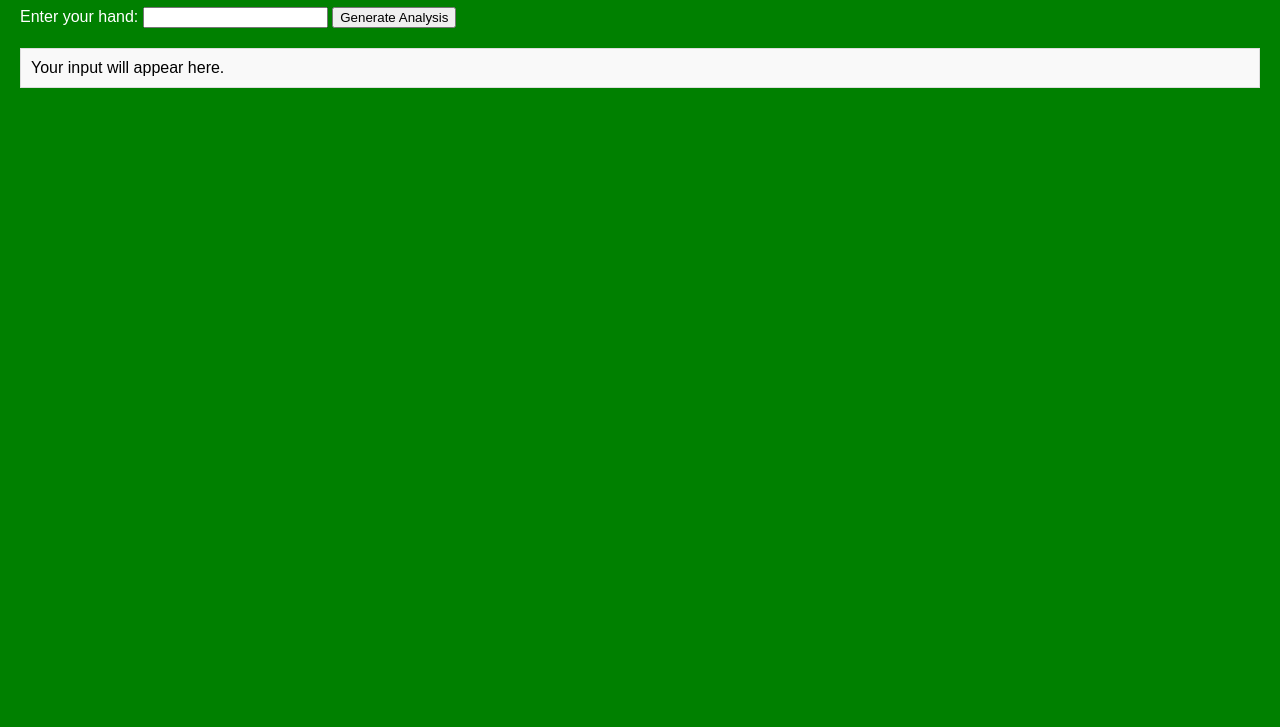
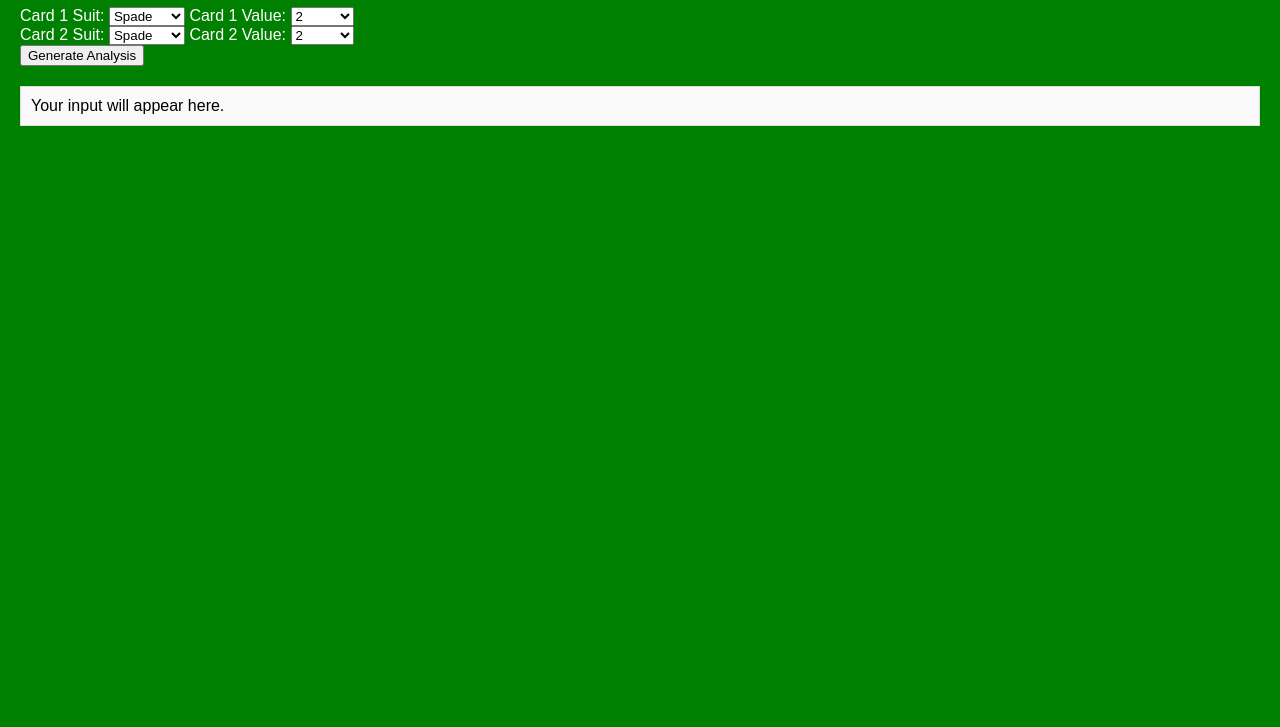
Before and after one commit to rithwikn05/pokerAIAdviser, a website: page public/index.html in a window 1280 px wide. Shown: the part 73-800 px from the top of the page. Drawn offline with Linux system fonts and the light colour scheme.

Commit message:
dafasdfasd

```diff
--- a/public/index.html
+++ b/public/index.html
@@ -22,8 +22,54 @@
 </head>
 <body>
     <h1>Poker Analysis</h1>
-    <label for="inputText">Enter your hand:</label>
-    <input type="text" id="inputText">
+    <label for="card1Suit">Card 1 Suit:</label>
+    <select id="card1Suit">
+        <option value="spade">Spade</option>
+        <option value="heart">Heart</option>
+        <option value="diamond">Diamond</option>
+        <option value="club">Club</option>
+    </select>
+    <label for="card1Value">Card 1 Value:</label>
+    <select id="card1Value">
+        <option value="2">2</option>
+        <option value="3">3</option>
+        <option value="4">4</option>
+        <option value="5">5</option>
+        <option value="6">6</option>
+        <option value="7">7</option>
+        <option value="8">8</option>
+        <option value="9">9</option>
+        <option value="10">10</option>
+        <option value="jack">Jack</option>
+        <option value="queen">Queen</option>
+        <option value="king">King</option>
+        <option value="ace">Ace</option>
+    </select>
+    <br>
+    <label for="card2Suit">Card 2 Suit:</label>
+    <select id="card2Suit">
+        <option value="spade">Spade</option>
+        <option value="heart">Heart</option>
+        <option value="diamond">Diamond</option>
+        <option value="club">Club</option>
+    </select>
+    <label for="card2Value">Card 2 Value:</label>
+    <select id="card2Value">
+        <option value="2">2</option>
+        <option value="3">3</option>
+        <option value="4">4</option>
+        <option value="5">5</option>
+        <option value="6">6</option>
+        <option value="7">7</option>
+        <option value="8">8</option>
+        <option value="9">9</option>
+        <option value="10">10</option>
+        <option value="jack">Jack</option>
+        <option value="queen">Queen</option>
+        <option value="king">King</option>
+        <option value="ace">Ace</option>
+    </select>
+    <br>
     <button id="Generate" onclick="showText()">Generate Analysis</button>
     <div id="output">Your input will appear here.</div>
 
--- a/public/script.js
+++ b/public/script.js
@@ -1,13 +1,16 @@
 document.addEventListener('DOMContentLoaded', (event) => {
-    const inputText = document.getElementById('inputText');
+    const suitSelect = document.getElementById('suit');
+    const valueSelect = document.getElementById('value');
     const output = document.getElementById('output');
 
     window.showText = async function() {
-        const userInput = inputText.value;
+        const selectedSuit = suitSelect.value;
+        const selectedValue = valueSelect.value;
+        const userInput = `${selectedValue} of ${selectedSuit}s`;  // Format the user input as "Value of Suits"
         const response = await fetch('http://127.0.0.1:5000/generate', {
             method: 'POST',
             headers: {
-                'Content-Tpye': 'text/plain'
+                'Content-Type': 'text/plain'
             },
             body: userInput
         });
```
